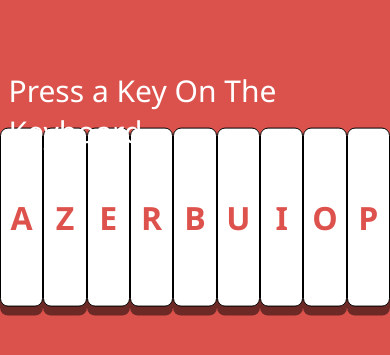
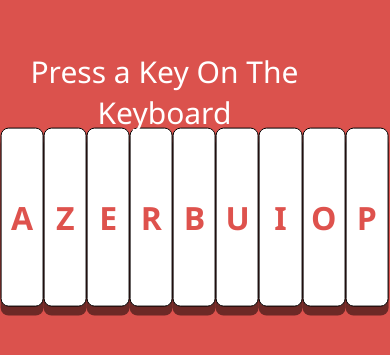
Before and after one commit to ijlassi/Front-End-Projects, a React (Create React App) app in the folder drum-machine/: page / in a window 390 px wide. Shown: the part 205-560 px from the top of the page. Built offline with nearby package versions, Linux system fonts and the light colour scheme.

Commit message:
FCC Front End Libraries: Drum Machine

```diff
--- a/drum-machine/src/App.css
+++ b/drum-machine/src/App.css
@@ -47,7 +47,7 @@ body {
     -moz-box-shadow: 0px 9px 0px rgba(0, 0, 0, .5), 0px 0px 0px rgba(0, 0, 0, .7);
     box-shadow: 0px 9px 0px rgba(0, 0, 0, .5), 0px 0px 0px rgba(0, 0, 0, .7);
     margin: 100px auto;
-    width: 130px;
+    width: 155px;
     text-align: center;
     -webkit-transition: all .1s ease;
     -moz-transition: all .1s ease;
@@ -64,14 +64,16 @@ body {
     top: 6px;
 }
 
-@media screen and (max-width: 1024px) {
+@media screen and (max-width: 1450px) {
     div {
-        width: 100%;
+        display: block;
+        float: none;
+        align-items: center;
+        width: 99.7%
     }
     #display {
+        text-align: center;
         font-size: 30px;
-        top: 35%;
-        left: 65%;
-        display: flex;
+        top: 30%;
     }
 }
```
